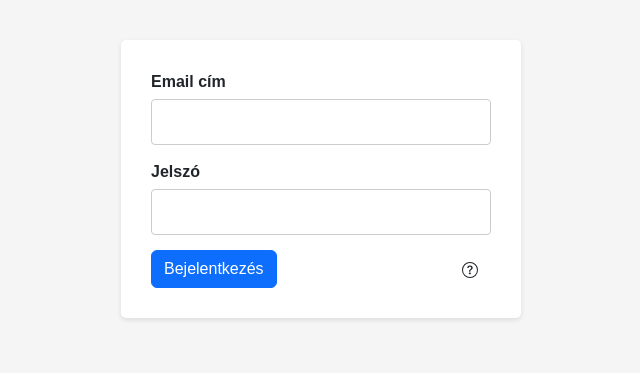
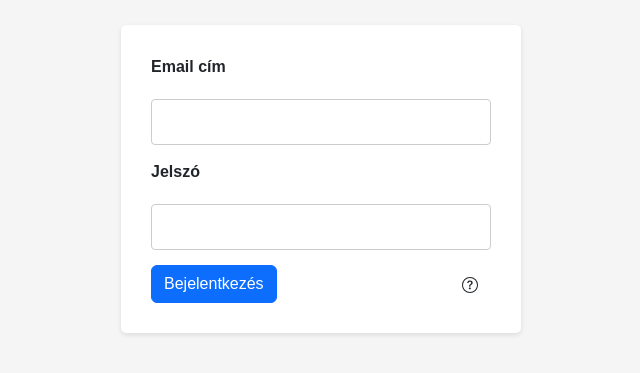
Before and after one commit to takacs9712/Tharanis_test, a React (Vite) app: page / in a window 1280 px wide. Shown: the part 221-594 px from the top of the page, without its empty margins (319-959 px from the left). Built offline with nearby package versions, Linux system fonts and the light colour scheme.

Commit message:
minor update

```diff
--- a/src/components/Inbox.tsx
+++ b/src/components/Inbox.tsx
@@ -1,5 +1,5 @@
 import React, { useState } from "react";
-import { Pagination, Dropdown, Badge, Table } from "react-bootstrap";
+import { Dropdown, Badge, Table } from "react-bootstrap";
 import "bootstrap/dist/css/bootstrap.min.css";
 import styles from "../styles/Inbox.module.scss";
 import messages, { Message } from "../data/data";
--- a/src/components/LoginForm.tsx
+++ b/src/components/LoginForm.tsx
@@ -10,6 +10,7 @@ import {
   password as defaultPassword,
 } from "../utils/Constants";
 import { useAuth } from "../auth/AuthContext";
+import InputField from "./LoginForm/InputField";
 
 const LoginForm: React.FC = () => {
   const [emailValue, setEmailValue] = useState("");
@@ -21,6 +22,7 @@ const LoginForm: React.FC = () => {
   const navigate = useNavigate();
   const { login } = useAuth();
 
+  // Load stored email and password from local storage
   useEffect(() => {
     const storedEmail = localStorage.getItem("email");
     const storedPassword = localStorage.getItem("password");
@@ -30,16 +32,19 @@ const LoginForm: React.FC = () => {
     }
   }, []);
 
+  // Validation function
   const validate = (): boolean => {
     const errors: { email?: string; password?: string } = {};
     let isValid = true;
 
+    // Validate email
     const emailError = validateEmail(emailValue);
     if (emailError) {
       errors.email = emailError;
       isValid = false;
     }
 
+    // Validate password
     const passwordError = validatePassword(passwordValue);
     if (passwordError) {
       errors.password = passwordError;
@@ -50,10 +55,12 @@ const LoginForm: React.FC = () => {
     return isValid;
   };
 
+  // Form submission handler
   const handleSubmit = (e: React.FormEvent) => {
     e.preventDefault();
     if (validate()) {
       if (emailValue === defaultEmail && passwordValue === defaultPassword) {
+        // Simulate login with default credentials
         login({ name: "TEST" });
         localStorage.setItem("email", emailValue);
         localStorage.setItem("password", passwordValue);
@@ -76,36 +83,20 @@ const LoginForm: React.FC = () => {
     <section className={styles.section}>
       <div className={styles["login-container"]}>
         <form onSubmit={handleSubmit}>
-          <div className={`form-group ${styles["form-group"]}`}>
-            <label htmlFor="email">Email cím</label>
-            <input
+          <InputField
+            label="Email cím"
             type="email"
-              className={`form-control ${errors.email ? "is-invalid" : ""}`}
-              id="email"
             value={emailValue}
-              onChange={(e) => setEmailValue(e.target.value)}
+            error={errors.email}
+            onChange={setEmailValue}
           />
-            {errors.email && (
-              <div className={`invalid-feedback ${styles.error}`}>
-                {errors.email}
-              </div>
-            )}
-          </div>
-          <div className={`form-group ${styles["form-group"]}`}>
-            <label htmlFor="password">Jelszó</label>
-            <input
+          <InputField
+            label="Jelszó"
             type="password"
-              className={`form-control ${errors.password ? "is-invalid" : ""}`}
-              id="password"
             value={passwordValue}
-              onChange={(e) => setPasswordValue(e.target.value)}
+            error={errors.password}
+            onChange={setPasswordValue}
           />
-            {errors.password && (
-              <div className={`invalid-feedback ${styles.error}`}>
-                {errors.password}
-              </div>
-            )}
-          </div>
           <div className={styles["button-group"]}>
             <button type="submit" className="btn btn-primary">
               Bejelentkezés
--- /dev/null
+++ b/src/components/LoginForm/InputField.tsx
@@ -0,0 +1,29 @@
+import React from "react";
+import styles from "../../styles/LoginForm.module.scss";
+import { Form } from "react-bootstrap";
+
+const InputField: React.FC<InputFieldProps> = ({
+  label,
+  type,
+  value,
+  error,
+  onChange,
+}) => {
+  return (
+    <Form>
+      <label htmlFor={label}>{label}</label>
+      <input
+        type={type}
+        className={`form-control ${error ? "is-invalid" : ""}`}
+        id={label}
+        value={value}
+        onChange={(e) => onChange(e.target.value)}
+      />
+      {error && (
+        <div className={`invalid-feedback ${styles.error}`}>{error}</div>
+      )}
+    </Form>
+  );
+};
+
+export default InputField;
--- a/src/components/Pagination/Pagination.tsx
+++ b/src/components/Pagination/Pagination.tsx
@@ -1,11 +1,5 @@
 import React from "react";
 import { Pagination } from "react-bootstrap";
-
-interface PaginationProps {
-  currentPage: number;
-  totalPages: number;
-  onPageChange: (pageNumber: number) => void;
-}
 
 export const Paging: React.FC<PaginationProps> = ({
   currentPage,
--- a/src/components/TickletList/FilterDropdown.tsx
+++ b/src/components/TickletList/FilterDropdown.tsx
@@ -1,10 +1,5 @@
 import React from "react";
 import { Dropdown } from "react-bootstrap";
-
-interface FilterDropdownProps {
-  filter: string;
-  onFilterChange: (newFilter: string | null) => void;
-}
 
 const FilterDropdown: React.FC<FilterDropdownProps> = ({
   filter,
--- a/src/components/TickletList/TicketDetails.tsx
+++ b/src/components/TickletList/TicketDetails.tsx
@@ -1,19 +1,6 @@
 import React from "react";
 import { Dropdown, Button } from "react-bootstrap";
-import { Message } from "../../data/data";
-import { BsChatDots } from "react-icons/bs";
 import { assignedToOptions } from "../../utils/Constants";
-
-interface TicketRowProps {
-  ticket: Message;
-  index: number;
-  handlePriorityChange: (messageId: number, newPriority: string | null) => void;
-  handleAssignedToChange: (
-    messageId: number,
-    newAssignedTo: string | null
-  ) => void;
-  openChat: (id: number) => void;
-}
 
 const TicketRow: React.FC<TicketRowProps> = ({
   ticket,
--- a/src/components/TickletList/TicketTable.tsx
+++ b/src/components/TickletList/TicketTable.tsx
@@ -1,17 +1,6 @@
 import React from "react";
 import { Table } from "react-bootstrap";
-import { Message } from "../../data/data";
 import TicketDetails from "./TicketDetails";
-
-interface TicketTableProps {
-  tickets: Message[];
-  handlePriorityChange: (messageId: number, newPriority: string | null) => void;
-  handleAssignedToChange: (
-    messageId: number,
-    newAssignedTo: string | null
-  ) => void;
-  openChat: (id: number) => void;
-}
 
 const TicketTable: React.FC<TicketTableProps> = ({
   tickets,
--- a/src/pages/SupportTicket.tsx
+++ b/src/pages/SupportTicket.tsx
@@ -4,11 +4,6 @@ import { useParams } from "react-router-dom";
 import messages, { Message } from "../data/data";
 import styles from "../styles/SupportTicket.module.scss";
 import BackButton from "../components/Buttons/BackButton";
-
-interface RouteParams {
-  id: string;
-  [key: string]: string | undefined;
-}
 
 const SupportTicket: React.FC = () => {
   const { id } = useParams<RouteParams>();
@@ -21,16 +16,17 @@ const SupportTicket: React.FC = () => {
   });
 
   useEffect(() => {
-    localStorage.setItem(
-      `ticketMessages-${messageId}`,
-      JSON.stringify(ticketMessages)
-    );
     const savedMessages = localStorage.getItem(`ticketMessages-${messageId}`);
     if (savedMessages) {
       const parsedMessages: Message[] = JSON.parse(savedMessages);
       setTicketMessages(parsedMessages);
     }
-  }, [ticketMessages, messageId]);
+  }, []);
+
+  localStorage.setItem(
+    `ticketMessages-${messageId}`,
+    JSON.stringify(ticketMessages)
+  );
 
   const handleSendMessage = (e: React.FormEvent) => {
     e.preventDefault();
```
Also changed, not shown: src/auth/AuthContext.tsx (+0 -10 lines), src/types.d.ts (+53 -0 lines). Lines whose indentation alone changed are shown as unchanged.
